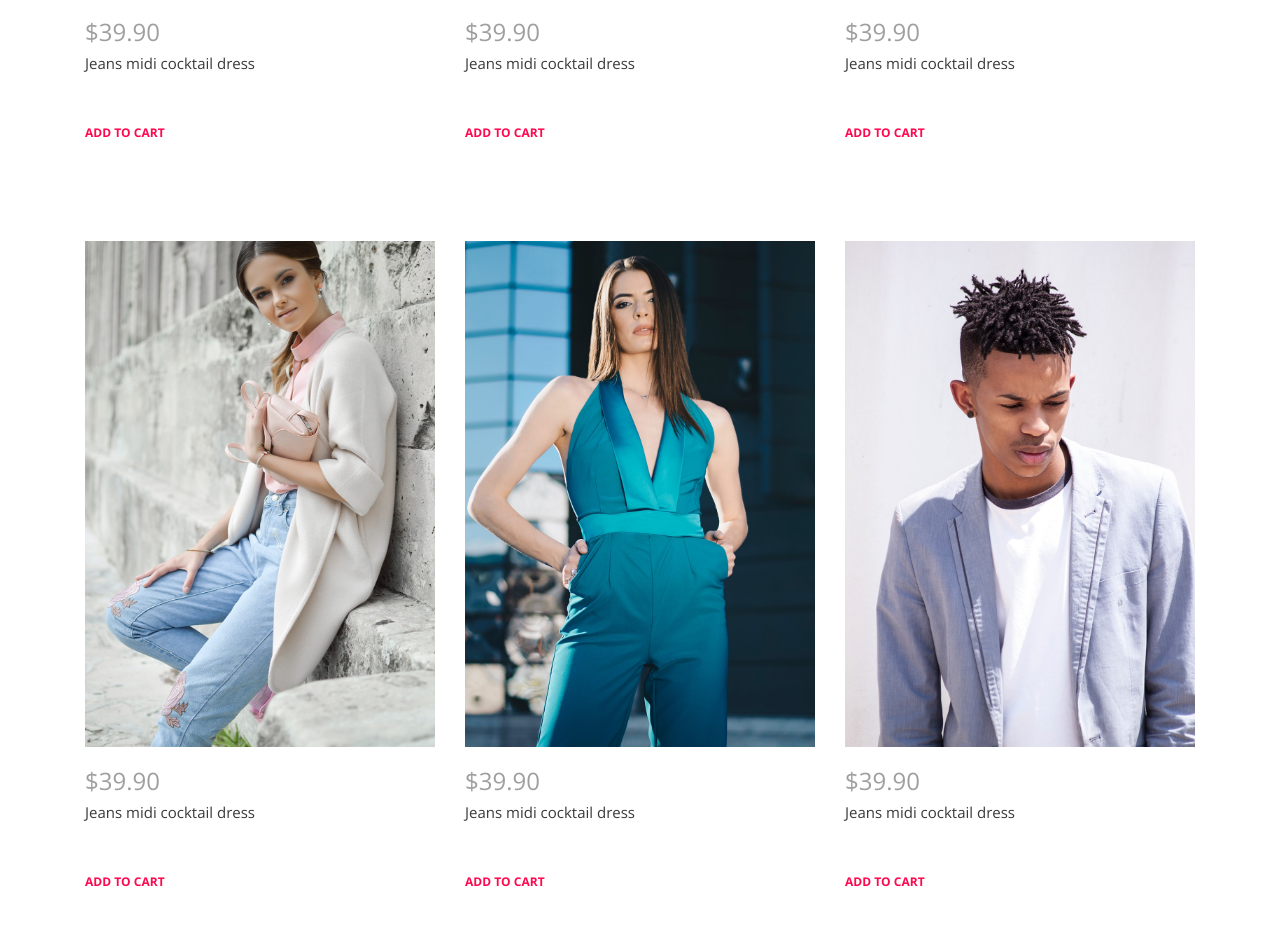
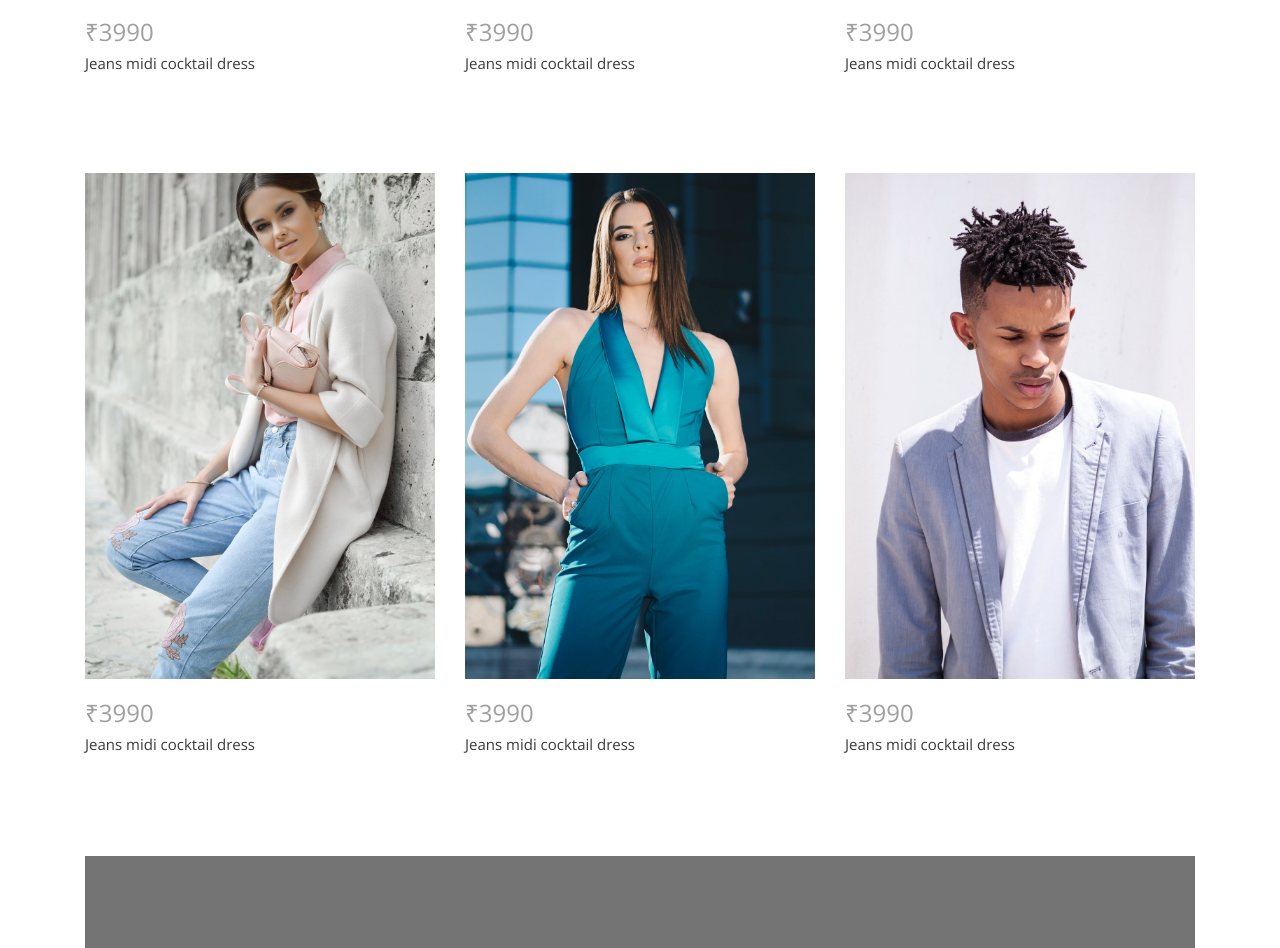
Before and after one commit to Akshay-Rana-Gujjar/shop-2, a plain HTML site: page index.html in a window 1280 px wide. Shown: the part 2604-3552 px from the top of the page. Drawn offline with nearby package versions, Linux system fonts and the light colour scheme.

Commit message:
some corrections

```diff
--- a/index.html
+++ b/index.html
@@ -270,7 +270,7 @@
                                                 <i class="fa fa-star" aria-hidden="true"></i>
                                                 <i class="fa fa-star" aria-hidden="true"></i>
                                             </div>
-                                            <h5 class="price">$120.99 <span>$130</span></h5>
+                                            <h5 class="price">$12099 <span>$130</span></h5>
                                             <p>Lorem ipsum dolor sit amet, consectetur adipisicing elit. Mollitia
                                                 expedita quibusdam aspernatur, sapiente consectetur accusantium
                                                 perspiciatis praesentium eligendi, in fugiat?</p>
@@ -359,10 +359,10 @@
                         </div>
                         <!-- Product Description -->
                         <div class="product-description">
-                            <h4 class="product-price">$39.90</h4>
+                            <h4 class="product-price">&#8377;3990</h4>
                             <p>Jeans midi cocktail dress</p>
                             <!-- Add to Cart -->
-                            <a href="#" class="add-to-cart-btn">ADD TO CART</a>
+
                         </div>
                     </div>
 
@@ -378,10 +378,10 @@
                         </div>
                         <!-- Product Description -->
                         <div class="product-description">
-                            <h4 class="product-price">$39.90</h4>
+                            <h4 class="product-price">&#8377;3990</h4>
                             <p>Jeans midi cocktail dress</p>
                             <!-- Add to Cart -->
-                            <a href="#" class="add-to-cart-btn">ADD TO CART</a>
+
                         </div>
                     </div>
 
@@ -397,10 +397,10 @@
                         </div>
                         <!-- Product Description -->
                         <div class="product-description">
-                            <h4 class="product-price">$39.90</h4>
+                            <h4 class="product-price">&#8377;3990</h4>
                             <p>Jeans midi cocktail dress</p>
                             <!-- Add to Cart -->
-                            <a href="#" class="add-to-cart-btn">ADD TO CART</a>
+
                         </div>
                     </div>
 
@@ -416,10 +416,10 @@
                         </div>
                         <!-- Product Description -->
                         <div class="product-description">
-                            <h4 class="product-price">$39.90</h4>
+                            <h4 class="product-price">&#8377;3990</h4>
                             <p>Jeans midi cocktail dress</p>
                             <!-- Add to Cart -->
-                            <a href="#" class="add-to-cart-btn">ADD TO CART</a>
+
                         </div>
                     </div>
 
@@ -435,10 +435,10 @@
                         </div>
                         <!-- Product Description -->
                         <div class="product-description">
-                            <h4 class="product-price">$39.90</h4>
+                            <h4 class="product-price">&#8377;3990</h4>
                             <p>Jeans midi cocktail dress</p>
                             <!-- Add to Cart -->
-                            <a href="#" class="add-to-cart-btn">ADD TO CART</a>
+
                         </div>
                     </div>
 
@@ -454,10 +454,10 @@
                         </div>
                         <!-- Product Description -->
                         <div class="product-description">
-                            <h4 class="product-price">$39.90</h4>
+                            <h4 class="product-price">&#8377;3990</h4>
                             <p>Jeans midi cocktail dress</p>
                             <!-- Add to Cart -->
-                            <a href="#" class="add-to-cart-btn">ADD TO CART</a>
+
                         </div>
                     </div>
                 </div>
@@ -574,7 +574,7 @@
                     </div>
                     <div class="col-md-6 col-sm-12">
                         <a class="bg-whatsapp btn"
-                            href="http://wa.me/918130756533?text=Hello I want website shop-2">
+                            href="http://wa.me/918130756533?text=Hello I want website like shop-2">
                             <i class="fa fa-whatsapp" aria-hidden="true" style="font-size: 30px;"></i>
                         </a>
 
```
